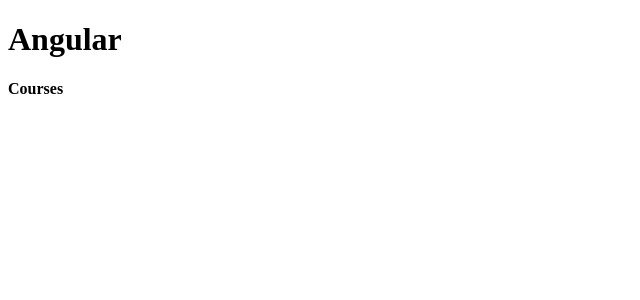
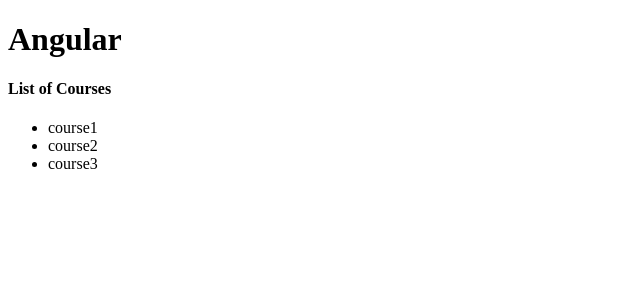
Before and after one commit to kinny94/angular-apps, an Angular app in the folder hello-world/: page / in a window 1280 px wide. Shown: the top 300 px of the page, without its empty margins (0-640 px from the left). Built offline with nearby package versions, Linux system fonts and the light colour scheme.

Commit message:
worked on dependencies

```diff
--- a/hello-world/src/app/courses.component.ts
+++ b/hello-world/src/app/courses.component.ts
@@ -1,12 +1,39 @@
+import { CoursesService } from './courses.service';
 import { Component } from '@angular/core';
 
 
 @Component({
     // properties to tell angular how this component works
     selector: 'courses', // <div id="courses">
-    template: '<h4>Courses</h4>'    //htlml amrkup to be rendered for this component
+     //directives are used to manipulate the DOM
+    template: `
+            <h4>{{ getTitle() }}</h4>
+            <ul>
+                <li *ngFor="let course of courses">
+                    {{ course }}
+                </li>
+            </ul>
+        `    //htlml markup  to be rendered for this component
 })
 
 export class CoursesComponent{
+    title = 'List of courses';
 
+    getTitle(){
+        return "List of Courses"
+    }
+
+    courses;
+
+    constructor( service: CoursesService ){
+       // let service = new CoursesService();
+
+       // you use new ClassName in your class we have tightly couple that instance of the class to the implementation
+       // and cannot change at runtime, so its better to provide it as a dependency.
+
+       // Dependency injection means, injecting or providing the dependencies into its constructor.
+        this.courses = service.getCourses();
+    }
+
+    //Logic for calling an HHTP service
 }
--- /dev/null
+++ b/hello-world/src/app/courses.service.ts
@@ -0,0 +1,13 @@
+//we do not have a decorator for the sevices.
+
+export class CoursesService{
+
+    getCourses(){
+        return [
+            "course1",
+            "course2",
+            "course3"
+        ];
+    }
+
+}
```
Also changed, not shown: hello-world/src/app/app.module.ts (+7 -1 lines), hello-world/src/app/email.service.ts (added, +11 -0 lines), 1 other file (tests, documents, lock files or other folders).
